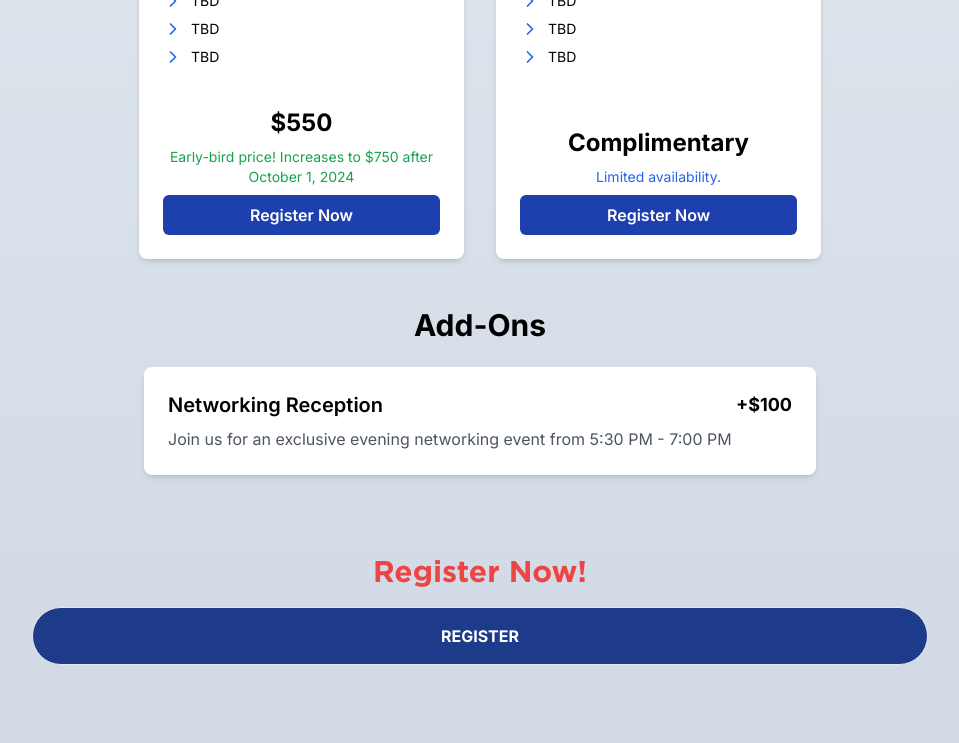
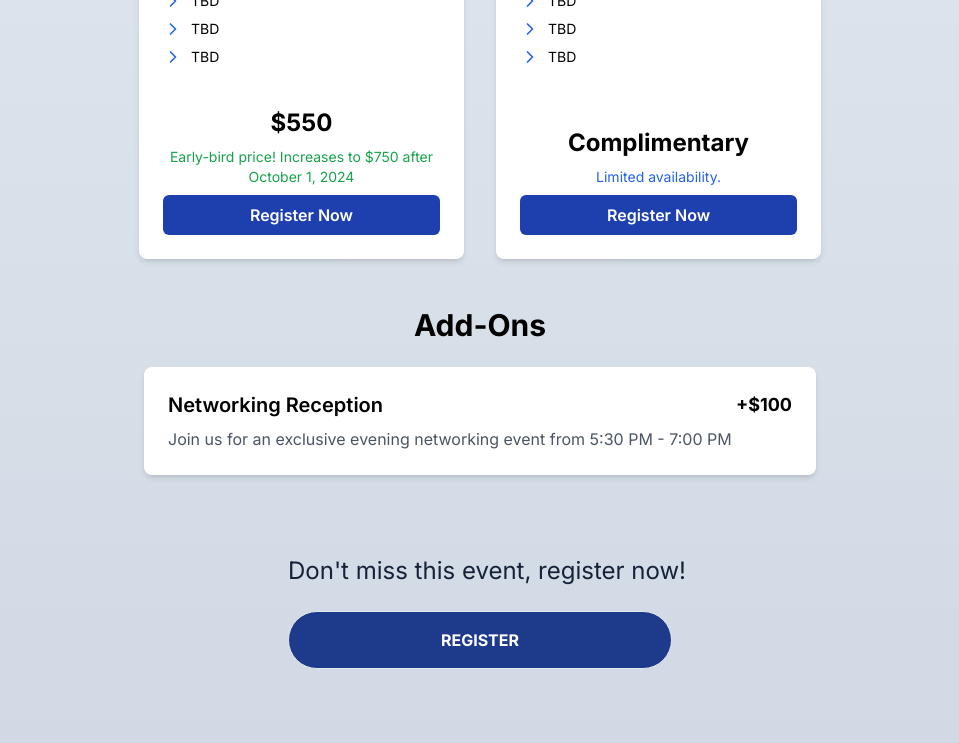
Before and after one commit to masonym/ada-website, a Next.js app: page /events/2025-defense-industry-forecast in a window 1280 px wide. Shown: the part 1849-2592 px from the top of the page, without its empty margins (160-1119 px from the left). Built offline with nearby package versions, Linux system fonts and the light colour scheme.

Commit message:
Updated event details

```diff
--- a/src/app/components/SponsorOptions.tsx
+++ b/src/app/components/SponsorOptions.tsx
@@ -35,7 +35,7 @@ const SponsorOptions = ({ event }: SponsorProps) => {
                 ))
                 }
                 <p className="text-[16px] font-gotham text-slate-600 text-center w-full max-w-2xl mx-auto mb-6">
-                    For more information and to secure your Sponsorship, contact: <br></br>
+                    For more information and to secure your sponsorship, contact: <br></br>
                     <a href="mailto:marketing@americandefensealliance.org" className='underline'>marketing@americandefensealliance.org</a>
                 </p>
             </div>
--- a/src/app/events/[slug]/about/about/EventDetails.tsx
+++ b/src/app/events/[slug]/about/about/EventDetails.tsx
@@ -25,7 +25,7 @@ const EventDetails: React.FC<EventProps> = ({ title, eventText, topicalCoverage,
                 key={index}
                 className="bg-white/10 backdrop-blur-sm p-6 rounded-lg shadow-lg hover:shadow-2xl transition-all duration-300 flex-grow-0 flex-shrink-0 basis-full sm:basis-[calc(50%-12px)] lg:basis-[calc(33.333%-16px)]"
               >
-                <p className="text-lg">{topic}</p>
+                <p className="text-lg font-semibold">{topic}</p>
               </div>
             ))}
           </div>
--- a/src/app/events/[slug]/page.tsx
+++ b/src/app/events/[slug]/page.tsx
@@ -25,14 +25,14 @@ export default function EventPage({ params }: { params: { slug: string } }) {
   return (
     <div className="max-w-7xl mx-auto px-4 sm:px-6 lg:px-8">
       <div className="flex flex-col items-center">
-        <div className="py-4 sm:py-8">
+        <div className="py-4 sm:py-8 flex flex-col items-center">
           {/* <Link href="/events" className="inline-flex items-center text-blue-500 hover:underline mb-4">
           <ChevronLeft className="w-4 h-4 mr-1" />
           Back to Events
         </Link> */}
 
 
-            {/* <Button
+          {/* <Button
             title="SPONSORSHIP OPPORTUNITIES"
             variant="btn_sqr_navy_blue"
             link={`/events/${event.slug}/sponsor`}
@@ -56,10 +56,8 @@ export default function EventPage({ params }: { params: { slug: string } }) {
 
           <RegistrationOptions event={event} />
 
-          <div className="mt-12 text-center">
-            <h3 className="text-2xl sm:text-3xl font-bold font-gotham text-red-500 mb-4">
-              Register Now!
-            </h3>
+          <div className="mt-12 text-center max-w-sm">
+            <p className="text-2xl text-navy-500 mb-6 w-fit text-center text-nowrap ">Don't miss this event, register now!</p>
             <Button
               title="REGISTER"
               variant="btn_blue"
```
